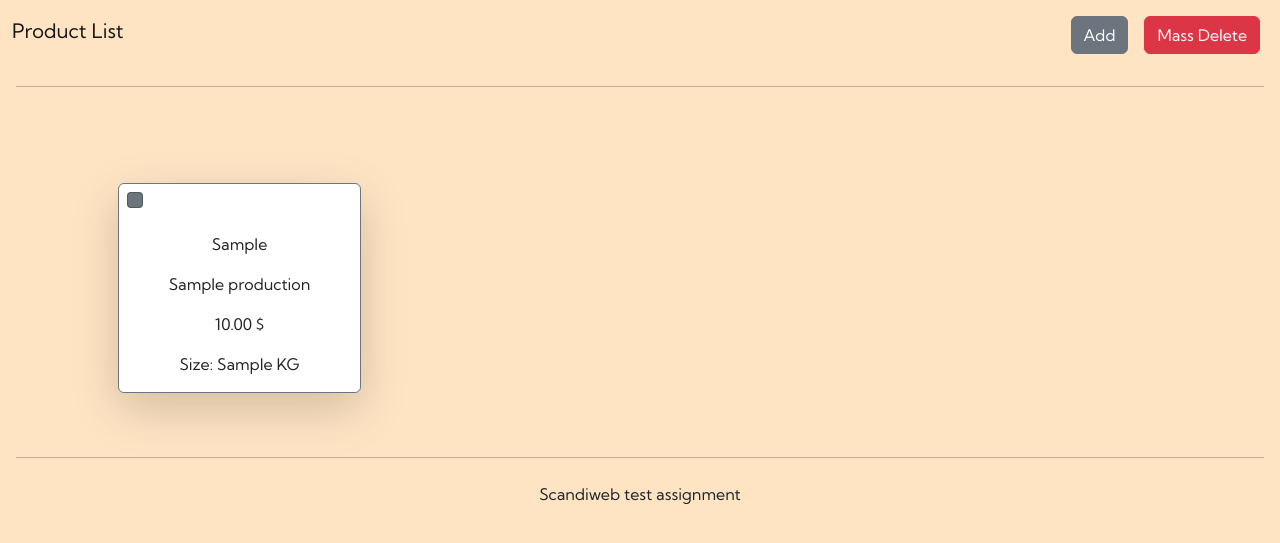
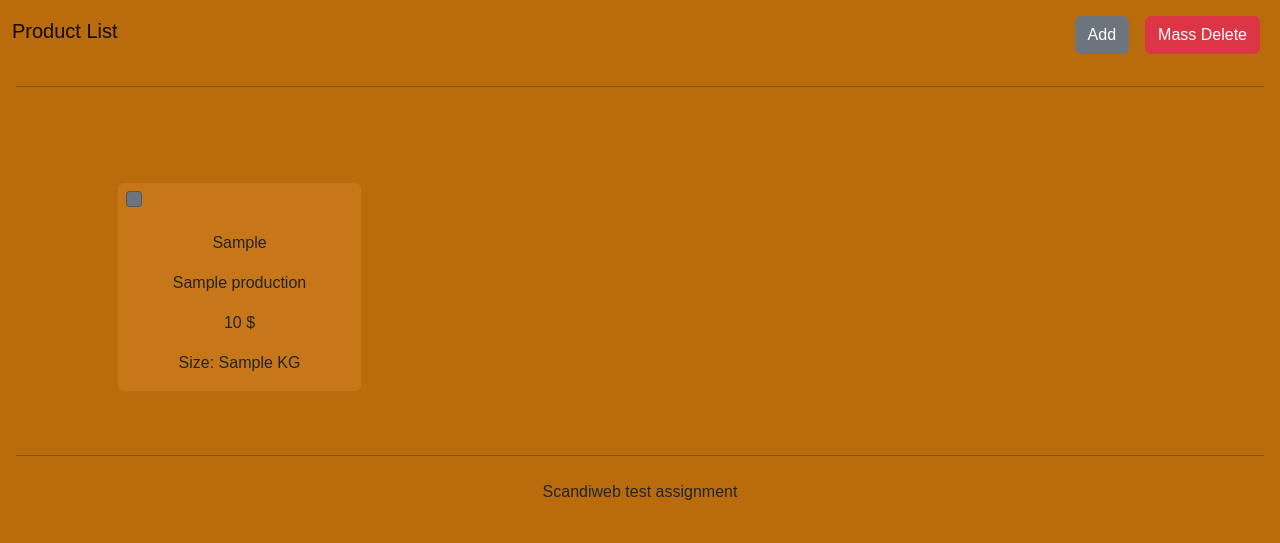
Before and after one commit to emmanuelAfrifahAmpomah/junior_dev_task, a PHP site: page /product-list.php in a window 1280 px wide. Shown: the top 543 px of the page. Run offline with PHP 8.4, Linux system fonts and the light colour scheme; tables that the repository leaves empty or names only in its code hold one stand-in row (values such as "Sample post"); data that the repository does not hold is empty.

Commit message:
delete functionality added

```diff
--- a/backend/delete.php
+++ b/backend/delete.php
@@ -1,18 +1,19 @@
 <?php
 require_once 'core/Database.php';
 
-// $sql = "DELETE FROM production WHERE sku = . $sku .";
-// $result = $connection->query($sql);
-// if(!$result) die("Could not delete product from database:" . $mysqli->error());
-// DELETE FROM `production` WHERE `production`.`sku` = 'der'
-
-if(isset($_POST["please_delete"])){
-
-    if(isset($_POST['delete'])){
+if(isset($_POST['massDelete'])) {
+    if(empty(isset($_POST['delete']))){
+      echo "delete is empty";
+    }else{
+        if(isset($_POST['delete'])){
         foreach($_POST['delete'] as $SKU){
 
-             $connection->query("DELETE FROM production WHERE sku='".$SKU."'");
+            $result = $connection->query("DELETE FROM production WHERE sku='".$SKU."'");
 
         }
     }
-}
+    // header("location: product-list.php");
+    // exit;
+
+    }
+  }
--- a/backend/products/Book.php
+++ b/backend/products/Book.php
@@ -28,15 +28,15 @@ class Book extends productTemplate{
     public function getInfo() {
         echo "
         <div class='col mt-5'>
-        <div class='card border-secondary shadow-lg'>
+        <div class='card border-0 cardStyle'>
         <div class='card-input'>
-            <input type='checkbox' class='delete-checkbox form-check-input bg-secondary
-            m-2' name='delete[]' value='.$this->sku.' form='delete-form'>
+            <input type='checkbox' id='delete' class='delete-checkbox form-check-input bg-secondary
+            m-2' name='delete[]' value='$this->sku'>
         </div>
         <div class='card-body'>
         <p class='card-text text-center'>$this->sku</p>
         <p class='card-text text-center'>$this->name</p>
-        <p class='card-text text-center'>$this->price.00 $</p>
+        <p class='card-text text-center'>$this->price $</p>
         <p class='card-text text-center'>Size: $this->weight KG</p>
         </div>
         </div>
--- a/backend/products/DVD.php
+++ b/backend/products/DVD.php
@@ -26,15 +26,15 @@ class DVD extends productTemplate{
     public function getInfo(){
          echo "
          <div class='col mt-5'>
-         <div class='card border-secondary shadow-lg'>
+         <div class='card border-0 cardStyle'>
          <div class='card-input'>
-             <input type='checkbox' class='delete-checkbox form-check-input bg-secondary
-             m-2' name='delete[]' value='.$this->sku.' form='delete-form'>
+             <input type='checkbox' id='delete' class='delete-checkbox form-check-input bg-secondary
+             m-2' name='delete[]' value='$this->sku'>
          </div>
          <div class='card-body'>
          <p class='card-text text-center'>$this->sku</p>
          <p class='card-text text-center'>$this->name</p>
-         <p class='card-text text-center'>$this->price.00 $</p>
+         <p class='card-text text-center'>$this->price $</p>
          <p class='card-text text-center'>Weight: $this->size MB</p>
          </div>
          </div>
--- a/backend/products/Furniture.php
+++ b/backend/products/Furniture.php
@@ -26,15 +26,15 @@ class Furniture extends productTemplate{
     public function getInfo(){
          echo "
          <div class='col mt-5'>
-         <div class='card border-secondary shadow-lg'>
+         <div class='card border-0 cardStyle'>
          <div class='card-input'>
-             <input type='checkbox' class='delete-checkbox form-check-input bg-secondary
-             m-2' name='delete[]' value='.$this->sku.' form='delete-form'>
+             <input type='checkbox' id='delete' class='delete-checkbox form-check-input bg-secondary
+             m-2' name='delete[]' value='$this->sku'>
          </div>
          <div class='card-body'>
          <p class='card-text text-center'>$this->sku</p>
          <p class='card-text text-center'>$this->name</p>
-         <p class='card-text text-center'>$this->price.00 $</p>
+         <p class='card-text text-center'>$this->price $</p>
          <p class='card-text text-center'>Dimension: $this->height x $this->width x $this->length</p>
          </div>
          </div>
--- /dev/null
+++ b/backend/products/productController.php
@@ -0,0 +1,12 @@
+<?php
+include_once 'Book.php';
+include_once 'DVD.php';
+include_once 'Furniture.php';
+
+$children = array();
+
+foreach(get_declared_classes() as $class ){
+    if(is_subclass_of( $class, 'productTemplate' )){
+    $children[] = $class;
+    }
+}
--- a/frontend/addproduct.php
+++ b/frontend/addproduct.php
@@ -11,7 +11,7 @@ require_once '../backend/formControlValidation.php';
     <title>Adding new product</title>
     <link href="bootstrap/bootstrap.css" rel="stylesheet">  <!-- Bootstrap -->
     <link href="https://fonts.googleapis.com/css2?family=Kumbh+Sans&display=swap" rel="stylesheet">
-    <link rel="stylesheet" href="styles/styles.css" media="screen"> <!-- style directory -->
+    <link rel="stylesheet" href="styles.css" media="screen"> <!-- style directory -->
 </head>
 <body class="">
 <nav class="navbar">
--- a/frontend/product-list.php
+++ b/frontend/product-list.php
@@ -1,30 +1,7 @@
 <?php
 require_once '../backend/core/Database.php';
-// require_once '../backend/delete.php';
-include_once '../backend/products/Book.php';
-include_once '../backend/products/DVD.php';
-include_once '../backend/products/Furniture.php';
-
-$children = array();
-
-foreach(get_declared_classes() as $class ){
-    if(is_subclass_of( $class, 'productTemplate' )){
-    $children[] = $class;
-    }
-}
-?>
-
-<?php
-if(isset($_POST["please_delete"])){
-
-  if(isset($_POST['delete'])){
-      foreach($_POST['delete'] as $SKU){
-
-           $connection->query("DELETE FROM production WHERE sku='".$SKU."'");
-
-      }
-  }
-}
+require_once '../backend/delete.php';
+include_once '../backend/products/productController.php';
 ?>
 
 
@@ -36,18 +13,18 @@ if(isset($_POST["please_delete"])){
     <meta name="viewport" content="width=device-width, initial-scale=1.0">
     <title>Adding new product</title>
     <link href="bootstrap/bootstrap.css" rel="stylesheet">  <!-- Bootstrap -->
-    <link href="https://fonts.googleapis.com/css2?family=Kumbh+Sans&display=swap" rel="stylesheet">
-    <link rel="stylesheet" href="styles/styles.css" media="screen"> <!-- style directory -->
+    <link href="https://fonts.googleapis.com/css2?family=Kumbh+Sans&display=swap">
+    <link rel="stylesheet" href="styles.css" type="text/css" media="screen"> <!-- style directory -->
 </head>
 <body class="">
+<form method="POST" action="">
 <nav class="navbar">
   <div class="container-fluid">
     <h1 class="navbar-brand">Product List</h1>
     <span class="d-flex">
       <a href="addproduct.php" class="btn btn-secondary m-2" type="submit">Add</a>
-      <form method="post" action="">
       <input id="delete-product-btn" class="btn btn-danger m-2"
-      type="submit" name="please_delete" value="Mass Delete">
+      type="submit" name="massDelete" value="Mass Delete">
     </span>
   </div>
 </nav>
--- /dev/null
+++ b/frontend/styles.css
@@ -0,0 +1,19 @@
+body{
+    font-family: Kumbh Sans, sans-serif;
+    background-color: rgb(186, 108, 12);
+}
+
+hr {
+    color:black;
+}
+
+.cardStyle {
+    background-color: rgb(199, 119, 25);
+    border: none;
+}
+
+.cardStyle:hover {
+    background-color: rgb(212, 122, 37);
+    border: solid;
+    box-shadow: 2px 3px 18px 4px rgba(26, 25, 25, 0.1);
+}
--- a/frontend/styles/styles.css
+++ /dev/null
@@ -1,8 +0,0 @@
-body{
-    font-family: Kumbh Sans, sans-serif;
-    background-color: bisque;
-}
-
-hr {
-    color:black;
-}
```
